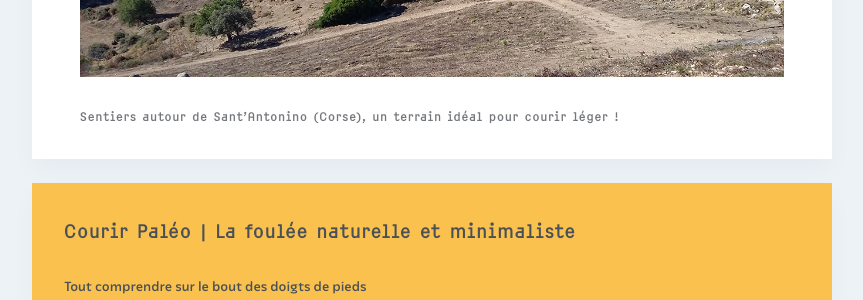
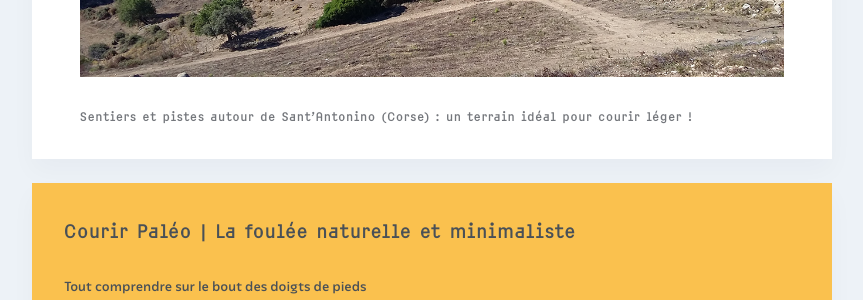
Before and after one commit to courirpaleo/courirpaleo.github.io, a Jekyll site: the page built from _pages/ressources.md, in a window 1280 px wide and 900 px high, scrolled down 11092 px. Shown: the part 154-454 px from the top of the window, without its empty margins (208-1071 px from the left). Built offline with Jekyll 4.4.1, drawn with Linux system fonts in a browser that asks for light colours; some web fonts are replaced.

Commit message:
Update ressources.md

```diff
--- a/_pages/ressources.md
+++ b/_pages/ressources.md
@@ -123,4 +123,4 @@ Nous encourageons également tout le monde à développer ses sensations, sa per
 Tout ceci nous conduit bien plus loin que la foulée naturelle d'un point de vue technique ou les chaussures minimalistes et chacun fait ce qu'il veut, mais en tout cas l'esprit de l'association Courir&nbsp;Paléo est de nous faire tous progresser dans ces domaines et donc plus tard d'organiser des rencontres et des courses «&nbsp;minimalistes&nbsp;» à bien des égards.
 
 ![Courir Paleo](/assets/images/CourirPaleo_course_Corse_Balagne_sentiers_crete_1200px.jpg)
-##### Sentiers autour de Sant'Antonino (Corse), un terrain idéal pour courir léger&nbsp;!
+##### Sentiers et pistes autour de Sant'Antonino (Corse)&nbsp;: un terrain idéal pour courir léger&nbsp;!
```
